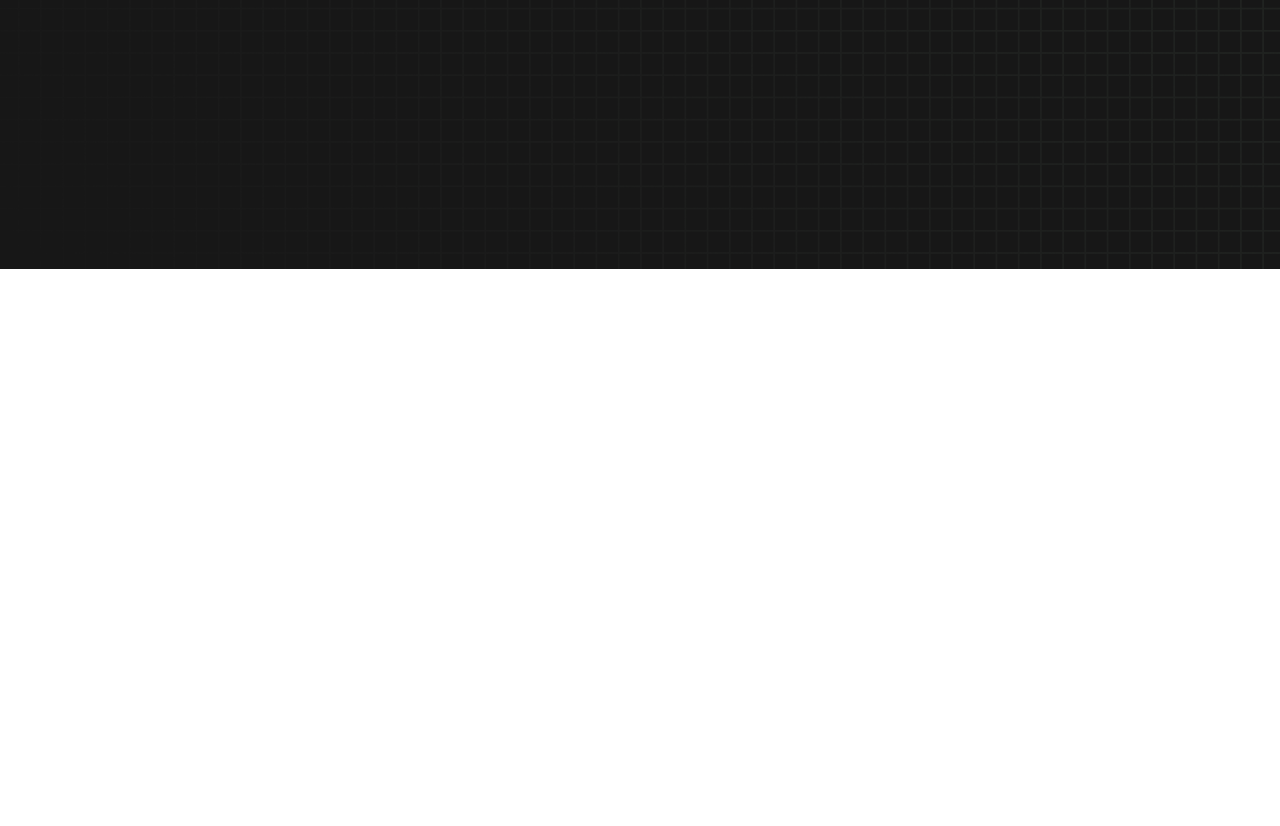
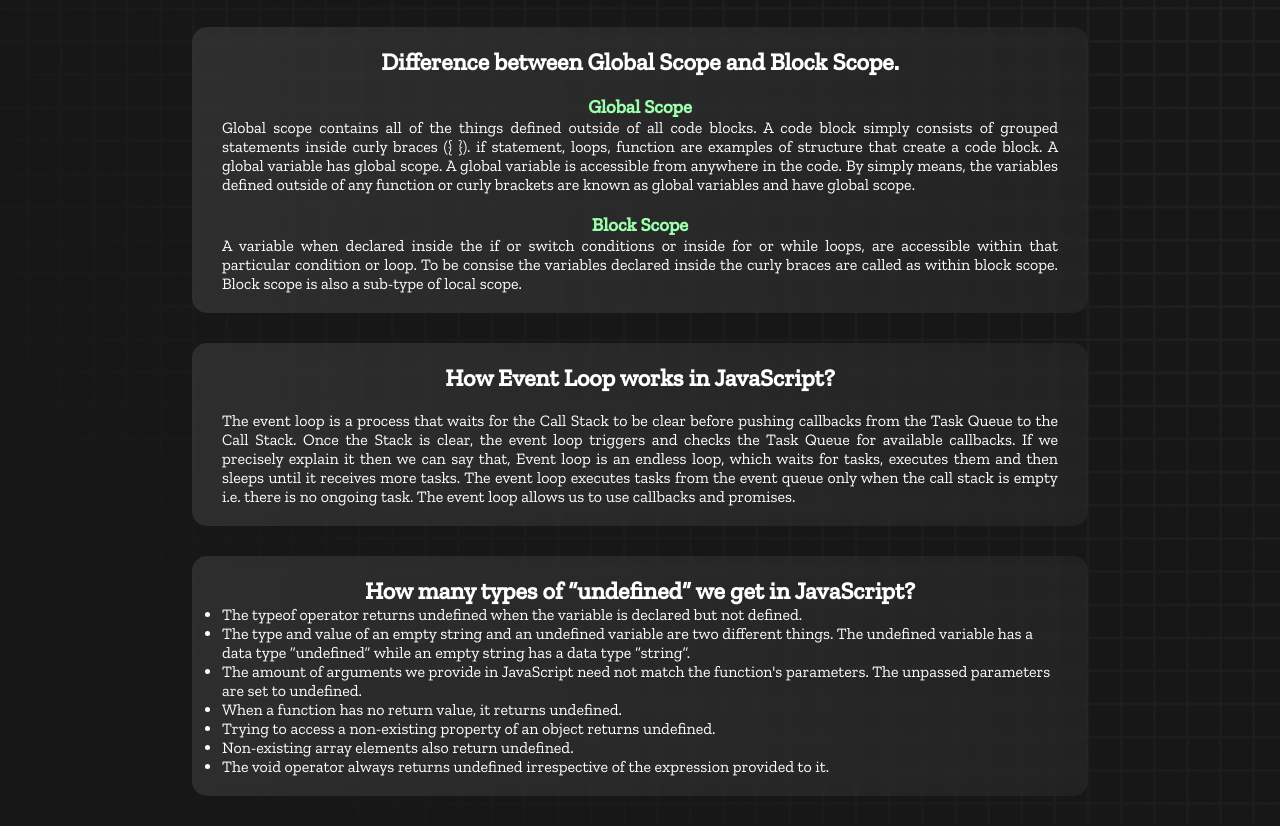
Before and after one commit to shoibaldas/type-monster-debug-assignment, a plain HTML site: page blog.html in a window 1280 px wide. Shown: the part 531-1357 px from the top of the page. Before the commit the page ends 800 px from the top, so only its background shows below. Drawn offline with nearby package versions, Linux system fonts and the light colour scheme.

Commit message:
Blog section questions added

```diff
--- a/blog.html
+++ b/blog.html
@@ -15,12 +15,19 @@
 <body>
     <h1 class="title"><img src="./logo.png" /></h1>
     <a class="blog-btn" href="index.html">Home.</a>
+    <!-- Blog Card Starts Here -->
     <div class="box-container">
-        <div class="card">
+        <!-- Card-1 -->
+        <div class="blog-card">
             <h2>Difference between Local Storage and Session Storage.</h2>
             <br>
+            <p>The difference between sessionStorage and localStorage is that localStorage data does not expire,
+                whereas
+                sessionStorage
+                data is cleared when the page session ends.</p>
+            <br>
             <h3 class="bold green">Local Storage</h3>
-            <ul class="blog-text-align">
+            <ul class="blog-list-text-align">
                 <li>The storage capacity of local storage is 5MB/10MB.</li>
                 <li>As it is not session-based, it must be deleted via javascript or manually.</li>
                 <li>The client can only read local storage.</li>
@@ -29,7 +36,7 @@
             </ul>
             <br>
             <h3 class="bold green">Session Storage</h3>
-            <ul class="blog-text-align">
+            <ul class="blog-list-text-align">
                 <li>The storage capacity of session storage is 5MB.</li>
                 <li>It’s session-based and works per window or tab. This means that data is <br> stored only for the
                     duration
@@ -40,6 +47,57 @@
                 <li>There are fewer old browsers that support it</li>
             </ul>
         </div>
+        <!-- Card-2 -->
+        <div class="blog-card">
+            <h2>Difference between Global Scope and Block Scope.</h2>
+            <br>
+            <h3 class="bold green">Global Scope</h3>
+            <p>Global scope contains all of the things defined outside of all code blocks. A code block simply consists
+                of grouped
+                statements inside curly braces ({ }). if statement, loops, function are examples of structure that
+                create a code block.
+                A global variable has global scope. A global variable is accessible from anywhere in the code. By simply
+                means, the variables defined outside of any function or curly brackets are known as global variables and
+                have global scope.</p>
+            <br>
+            <h3 class="bold green">Block Scope</h3>
+            <p>A variable when declared inside the if or switch conditions or inside for or while loops, are accessible
+                within that
+                particular condition or loop. To be consise the variables declared inside the curly braces are called as
+                within block
+                scope. Block scope is also a sub-type of local scope.</p>
+        </div>
+        <!-- card-3 -->
+        <div class="blog-card">
+            <h2>How Event Loop works in JavaScript?</h2>
+            <br>
+
+            <p>The event loop is a process that waits for the Call Stack to be clear before pushing callbacks from the
+                Task Queue to
+                the Call Stack. Once the Stack is clear, the event loop triggers and checks the Task Queue for available
+                callbacks. If we precisely explain it then we can say that, Event loop is an endless loop, which waits
+                for tasks, executes them and then sleeps until it receives more tasks. The
+                event loop executes tasks from the event queue only when the call stack is empty i.e. there is no
+                ongoing task. The
+                event loop allows us to use callbacks and promises.</p>
+        </div>
+        <!-- card-4 -->
+        <div class="blog-card">
+            <h2>How many types of “undefined” we get in JavaScript?</h2>
+            <ul class="blog-list-text-align">
+                <li>The typeof operator returns undefined when the variable is declared but not defined.</li>
+                <li>The type and value of an empty string and an undefined variable are two different things.
+                    The undefined variable has a data type “undefined” while an empty string has a data type “string”.
+                </li>
+                <li>The amount of arguments we provide in JavaScript need not match the function's parameters. The
+                    unpassed parameters are
+                    set to undefined.</li>
+                <li>When a function has no return value, it returns undefined.</li>
+                <li>Trying to access a non-existing property of an object returns undefined.</li>
+                <li>Non-existing array elements also return undefined.</li>
+                <li>The void operator always returns undefined irrespective of the expression provided to it.</li>
+            </ul>
+        </div>
     </div>
 
 </body>
--- a/styles.css
+++ b/styles.css
@@ -197,7 +197,27 @@ button {
   top: 0;
 }
 
-.blog-text-align {
+.blog-card {
+  width: 100%;
+  height: 100%;
+  padding: 50px;
+  display: flex;
+  flex-direction: column;
+  text-align: justify;
+  justify-content: center;
+  align-items: center;
+  padding: 20px 30px;
+  color: white;
+  border-radius: 15px;
+  background: rgb(255, 255, 255);
+  background: linear-gradient(92.49deg,
+      rgba(255, 255, 255, 0.1) 0.18%,
+      rgba(255, 255, 255, 0.05) 99.85%);
+  backdrop-filter: blur(5px);
+  margin-bottom: 30px;
+}
+
+.blog-list-text-align {
   text-align: left;
   overflow-wrap: break-word;
 }
@@ -210,13 +230,11 @@ button {
 
   .card {
     flex-direction: column;
-    margin-bottom: 0px;
   }
 
   #histories {
     display: flex;
     flex-direction: column;
     flex-wrap: wrap;
-    gap: 20px;
   }
 }
```
